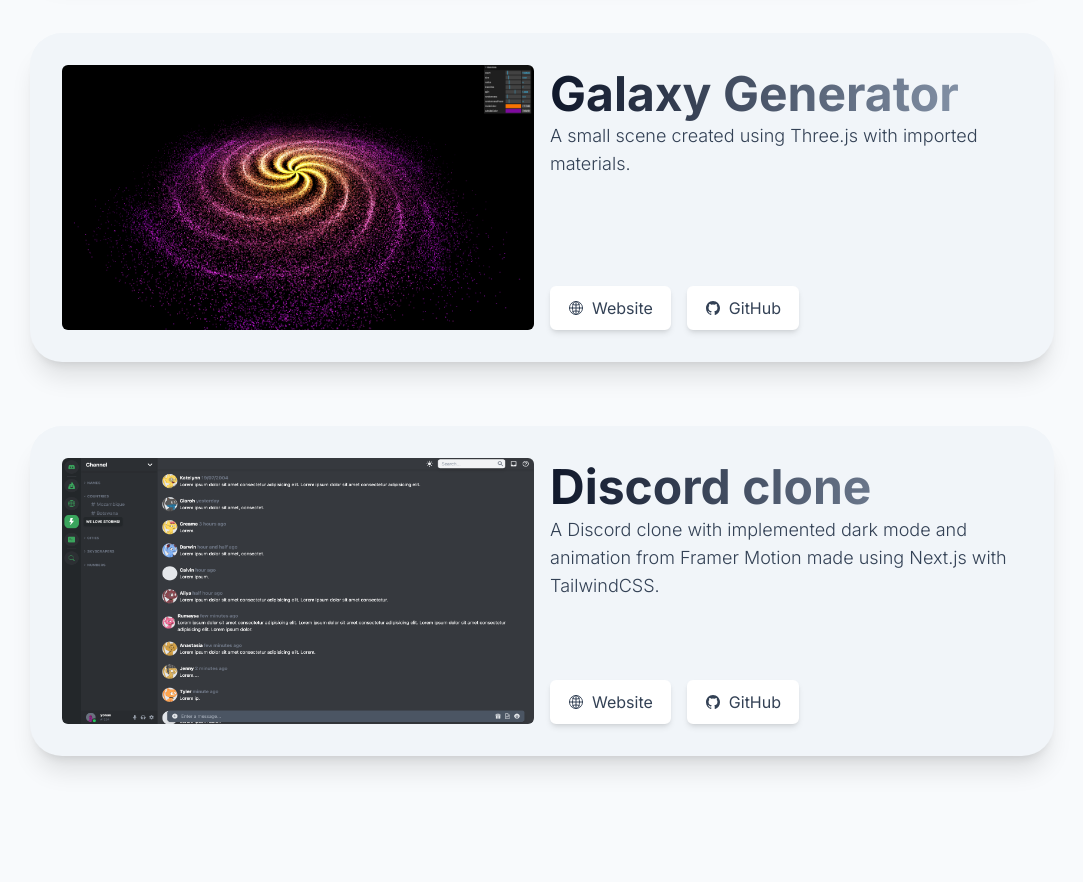
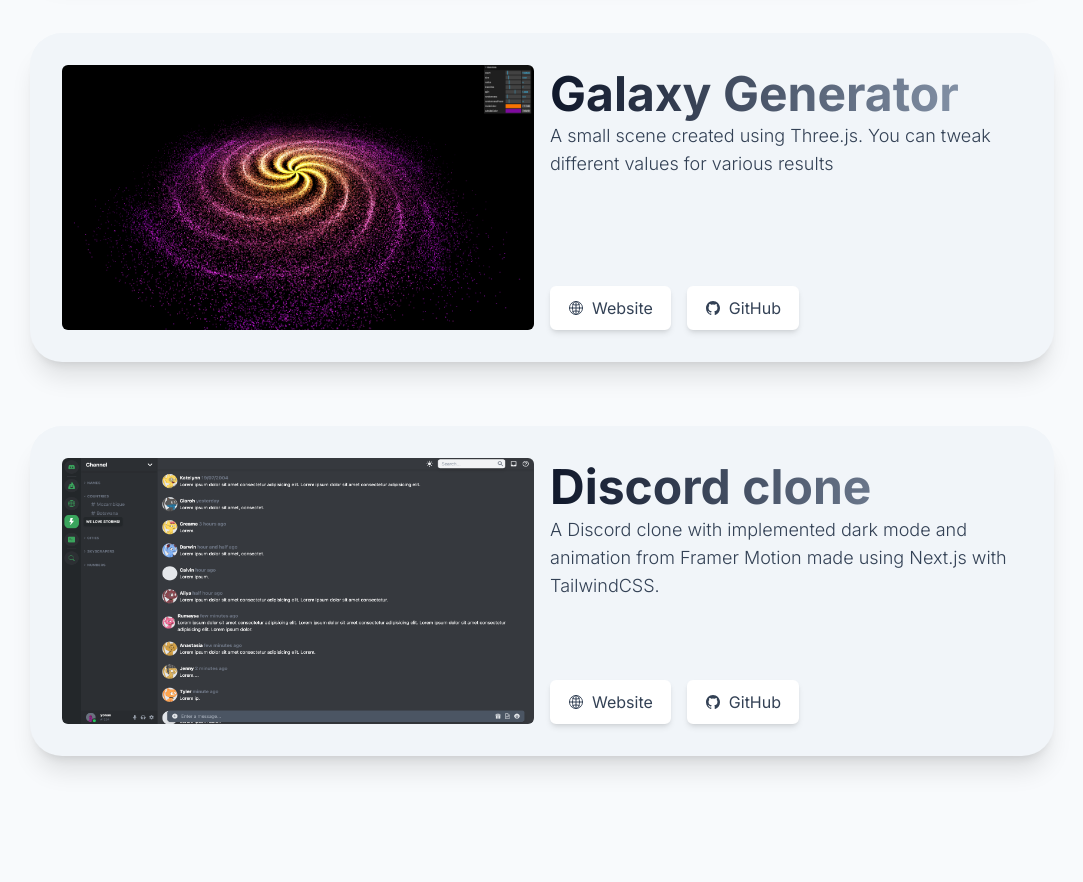
Before and after one commit to artdukintsugi/portfolio, a Next.js app: page /projects in a window 1280 px wide. Shown: the part 1820-2702 px from the top of the page, without its empty margins (98-1181 px from the left). Built offline with nearby package versions, Linux system fonts and the light colour scheme.

Commit message:
fixed a bug concerning props at projects/page.js

```diff
--- a/app/projects/page.js
+++ b/app/projects/page.js
@@ -44,8 +44,7 @@
           img="galaxygenerator.png"
           url="https://galaxy-generator-yonysek.vercel.app/"
           github="https://github.com/yonysek/galaxy-generator"
-          text="A small scene created using Three.js. You can tweak different values to get more results."
-          text="A small scene created using Three.js with imported materials."
+          text="A small scene created using Three.js. You can tweak different values for various results"
         />
         <Project
           name="Discord clone"
```
